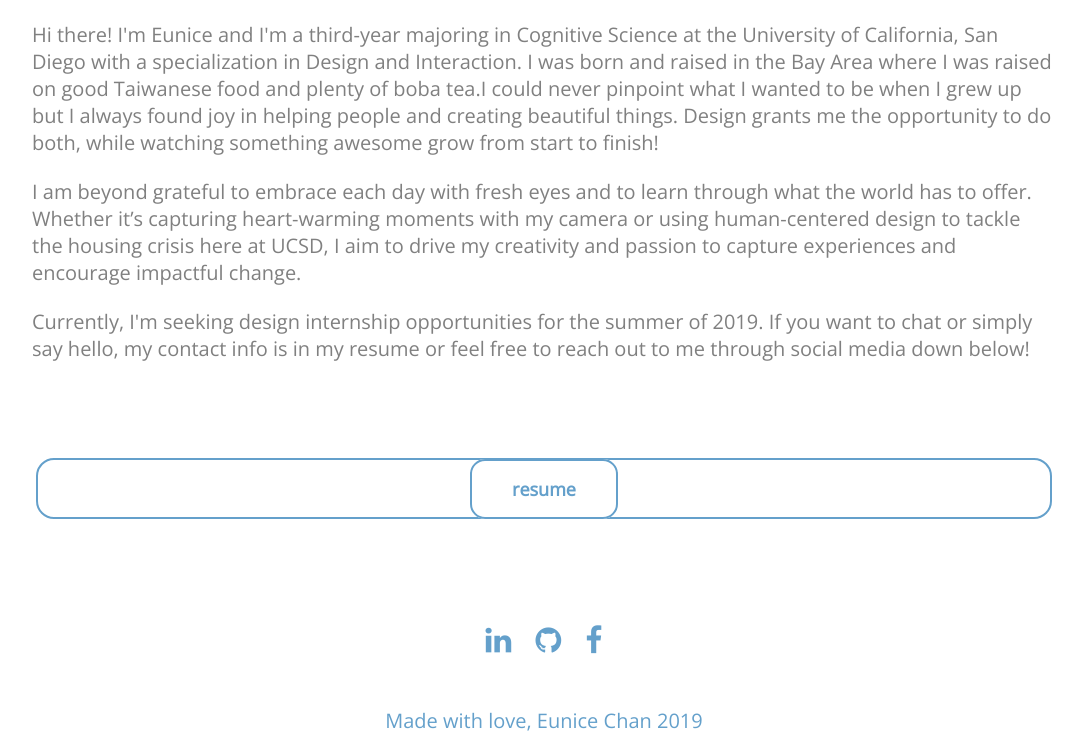
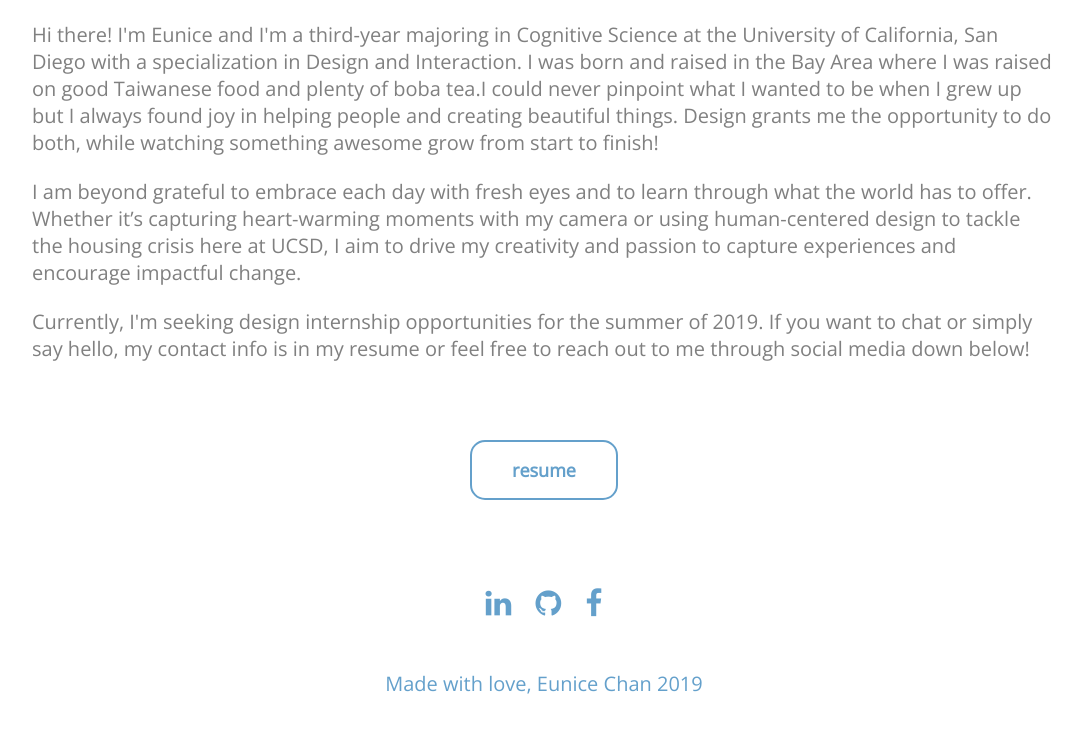
Before and after one commit to euchan682/euchan682.github.io, a website: page about/index.html in a window 1280 px wide. Shown: the part 1053-1787 px from the top of the page, without its empty margins (96-1179 px from the left). After the commit the page ends 1750 px from the top, so only its background shows below. Drawn offline with nearby package versions, Linux system fonts and the light colour scheme.

Commit message:
updated resume btn on about pg

```diff
--- a/about/index.html
+++ b/about/index.html
@@ -41,13 +41,7 @@
         </div>
 
       </div>
-       <!--<ul class="nav">
-        <li><a id="about" href="index.html">about</a></li>
-        <li><a id="home" href="/">home</a></li>
-        <div class="logo">
-          <li><a href="/">eunice chan</a></li>
-        </div>
-      </ul>-->
+
     </header>
     <div id="main-scroll">
         <img class="profile"  src="/assets/img/IMG_9604.jpg">
@@ -61,7 +55,7 @@
         <br>
         <p>Currently, I'm seeking design internship opportunities for the summer of 2019. If you want to chat or simply say hello, my contact info is in my resume or feel free to reach out to me through social media down below!</p>
 
-        <div class="btn">
+        <div class="align">
         <a class="button" id="resumebtn" href="../assets/img/EuniceChanResume2019.pdf" download>resume</a>
         </div>
 
--- a/assets/css/about.css
+++ b/assets/css/about.css
@@ -62,8 +62,10 @@ h3 {
   color: #64A0CB;
 }
 
-.btn {
+.align {
   text-align: center;
+  margin: 96px 4px;
+
 }
 
 .button {
```
